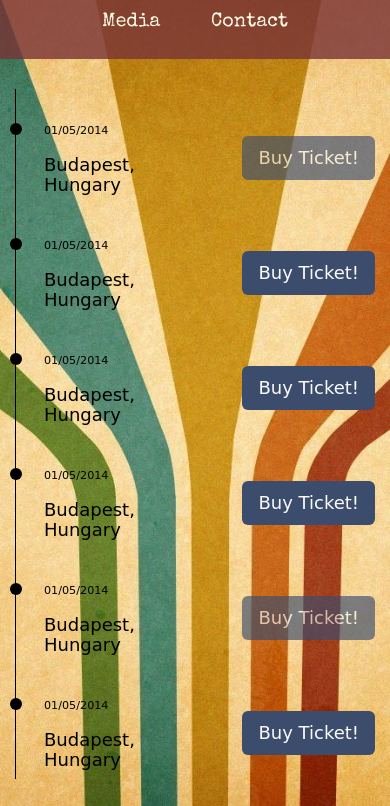
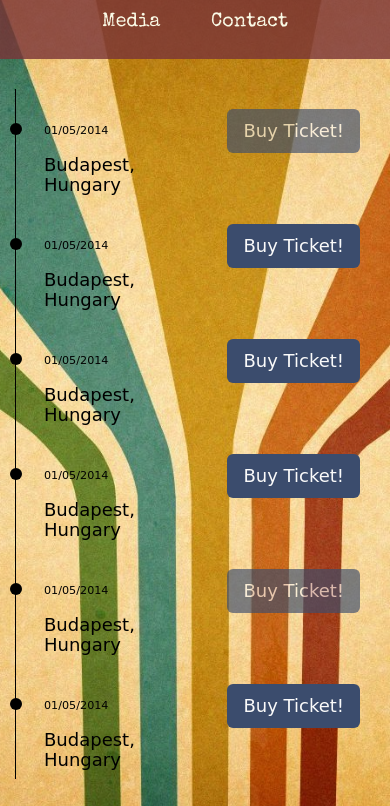
Before and after one commit to IstvanGercsak/TheMonkees, a plain HTML site: page tourinfo.html in a window 390 px wide. Shown: the part 71-877 px from the top of the page. Drawn offline with nearby package versions, Linux system fonts and the light colour scheme; a web font is replaced by a local one.

Commit message:
Tour sites

```diff
--- a/assets/css/style.css
+++ b/assets/css/style.css
@@ -203,7 +203,6 @@ footer .fa-twitter:hover, .fa-youtube:hover, .fa-facebook:hover {
     padding-top: 27px;
 }
 
-
 /*
 ###########################
 ######## BAND SITE ########
@@ -405,6 +404,15 @@ button[type="submit"]:hover {
     }
 }
 
+/**/
+
+@media (max-width: 768px) {
+
+    .button-position {
+        padding: 0 !important;
+    }
+}
+
 /* Responsive Band site */
 
 @media (max-width: 420px) {
```
